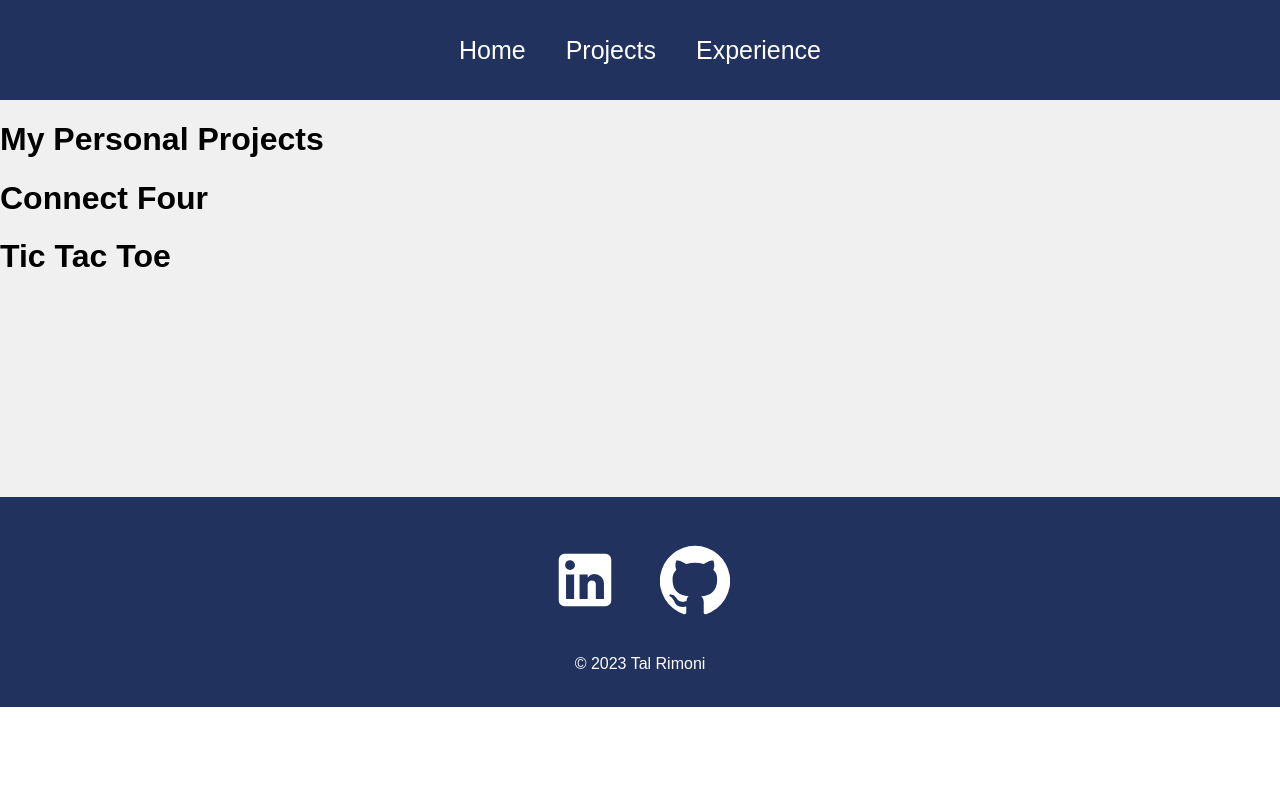
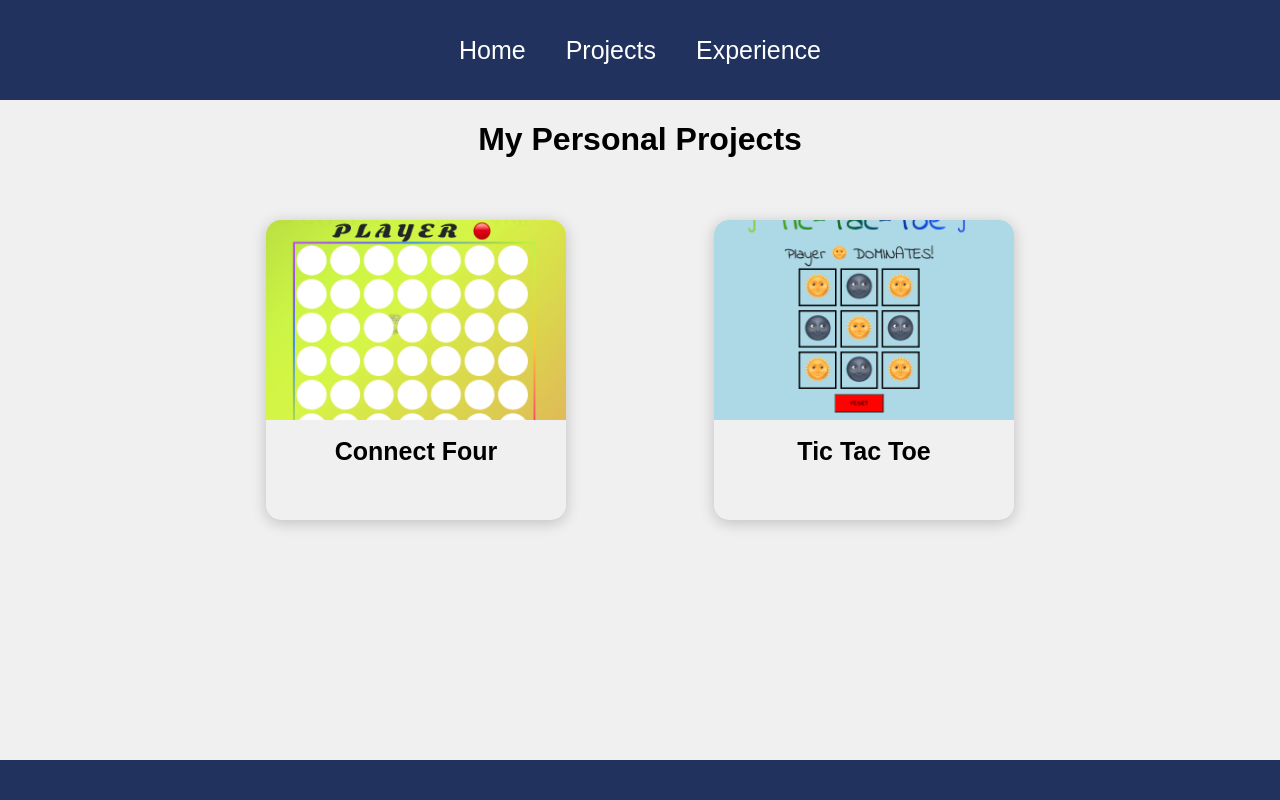
Before and after one commit to trimoni/tal-portfolio, a React (Create React App) app: page /projects in a window 1280 px wide. Shown: the top 800 px of the page. Built offline with nearby package versions, Linux system fonts and the light colour scheme.

Commit message:
project css

```diff
--- a/src/pages/Projects.js
+++ b/src/pages/Projects.js
@@ -1,4 +1,5 @@
 import React from 'react'
+import '../styles/Project.css'
 import ProjectItem from '../components/ProjectItem'
 import Proj1 from '../assets/color-connect-four2.jpg'
 import Proj2 from '../assets/tictactoe.jpg'
--- /dev/null
+++ b/src/styles/Project.css
@@ -0,0 +1,74 @@
+.projects {
+  width: 100%;
+  height: auto;
+  display: flex;
+  justify-content: center;
+  align-items: center;
+  flex-direction: column;
+}
+.projects .projectTitle {
+  text-align: center;
+  color: #3e497a;
+  font-size: 60px;
+  font-weight: bolder;
+}
+
+.projectList {
+  width: 70vw;
+  height: auto;
+  display: grid;
+  grid-template-columns: 1fr 1fr 1fr;
+  place-items: center;
+}
+
+/* MENU ITEM STYLING */
+
+.projectItem {
+  border-radius: 15px;
+  width: 300px;
+  height: 300px;
+  margin: 40px;
+  box-shadow: 0px 3px 15px rgba(0, 0, 0, 0.2);
+  text-align: center;
+}
+.projectItem:hover {
+  box-shadow: 0px 3px 15px rgba(0, 0, 0, 0.5);
+  transition: 0.3s ease-in;
+  cursor: pointer;
+}
+
+.projectItem .bgImage {
+  border-top-left-radius: 15px;
+  border-top-right-radius: 15px;
+  width: 100%;
+  height: 200px;
+  background-position: center;
+  background-repeat: no-repeat;
+  background-size: cover;
+}
+
+.projectItem h1 {
+  font-size: 25px;
+}
+
+@media only screen and (max-width: 1300px) {
+  .projectList {
+    grid-template-columns: 1fr 1fr;
+  }
+}
+
+@media only screen and (max-width: 800px) {
+  .projectList {
+    grid-template-columns: 1fr;
+  }
+}
+
+@media only screen and (max-width: 800px) {
+  .projectList {
+    width: 100%;
+  }
+  .projectItem {
+    width: 300px;
+    height: 300px;
+  }
+}
```
